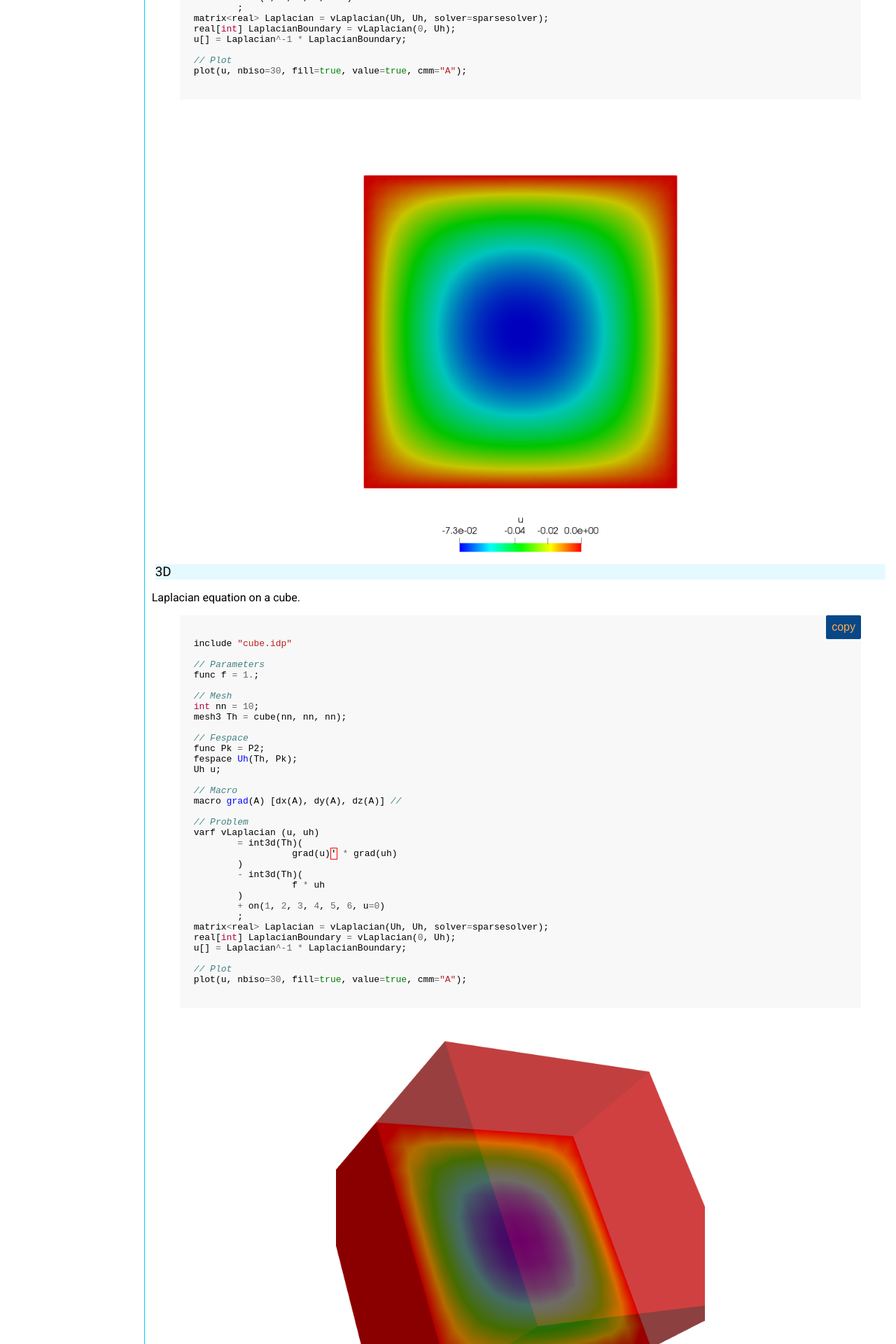
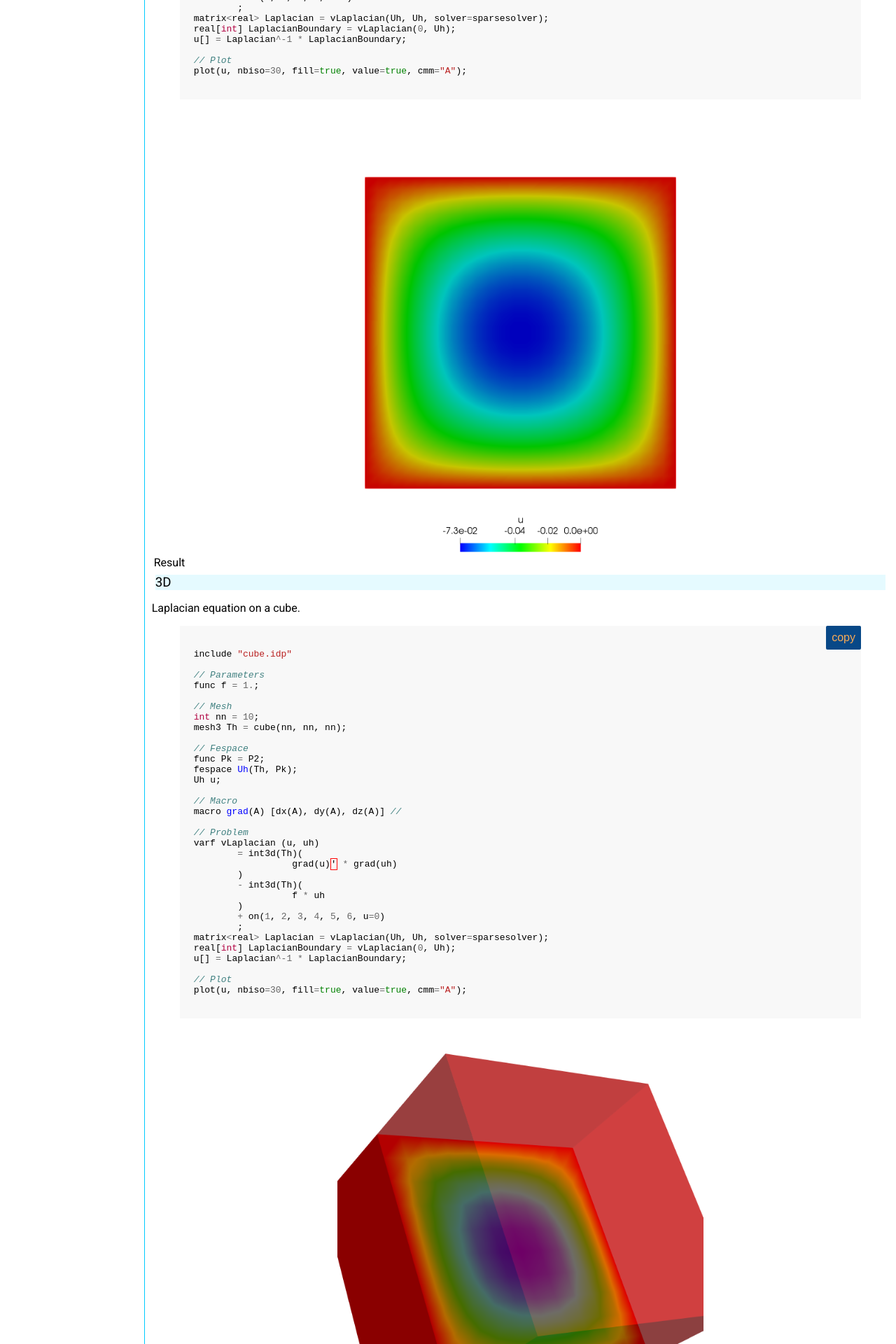
Before and after one commit to FreeFem/FreeFem-modules, a Jekyll site: the page built from _modules/laplacian.md, in a window 1280 px wide. Shown: the part 1126-3046 px from the top of the page at 70% size. Built offline with Jekyll 4.4.1, drawn with Linux system fonts in a browser that asks for light colours; formulas are drawn with MathJax 3; our own code applies the rules of GitHub Pages for plain Markdown files.

Commit message:
improve img title

```diff
--- a/_modules/laplacian.md
+++ b/_modules/laplacian.md
@@ -75,7 +75,9 @@
 plot(u, nbiso=30, fill=true, value=true, cmm="A");
 {% endhighlight %}
 
-![Result]({{ site.url }}{{ site.baseurl }}/assets/Laplacian2D.png)
+|--|
+![Result]({{ site.url }}{{ site.baseurl }}/assets/Laplacian2D.png)|
+|Result|
 
 ### 3D
 
@@ -117,4 +119,6 @@
 plot(u, nbiso=30, fill=true, value=true, cmm="A");
 {% endhighlight %}
 
-![Result]({{ site.url }}{{ site.baseurl }}/assets/Laplacian3D.png)
+|--|
+|![Result]({{ site.url }}{{ site.baseurl }}/assets/Laplacian3D.png)|
+|Result|
```
